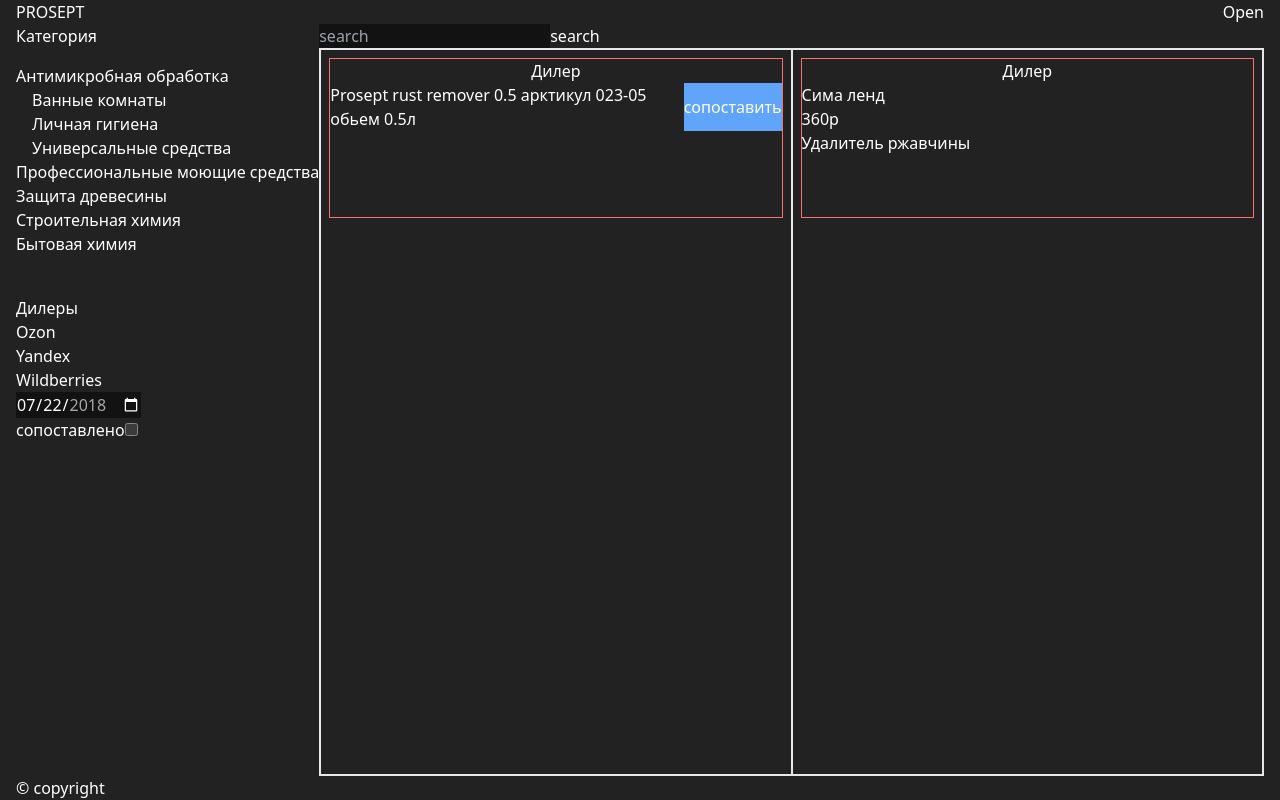
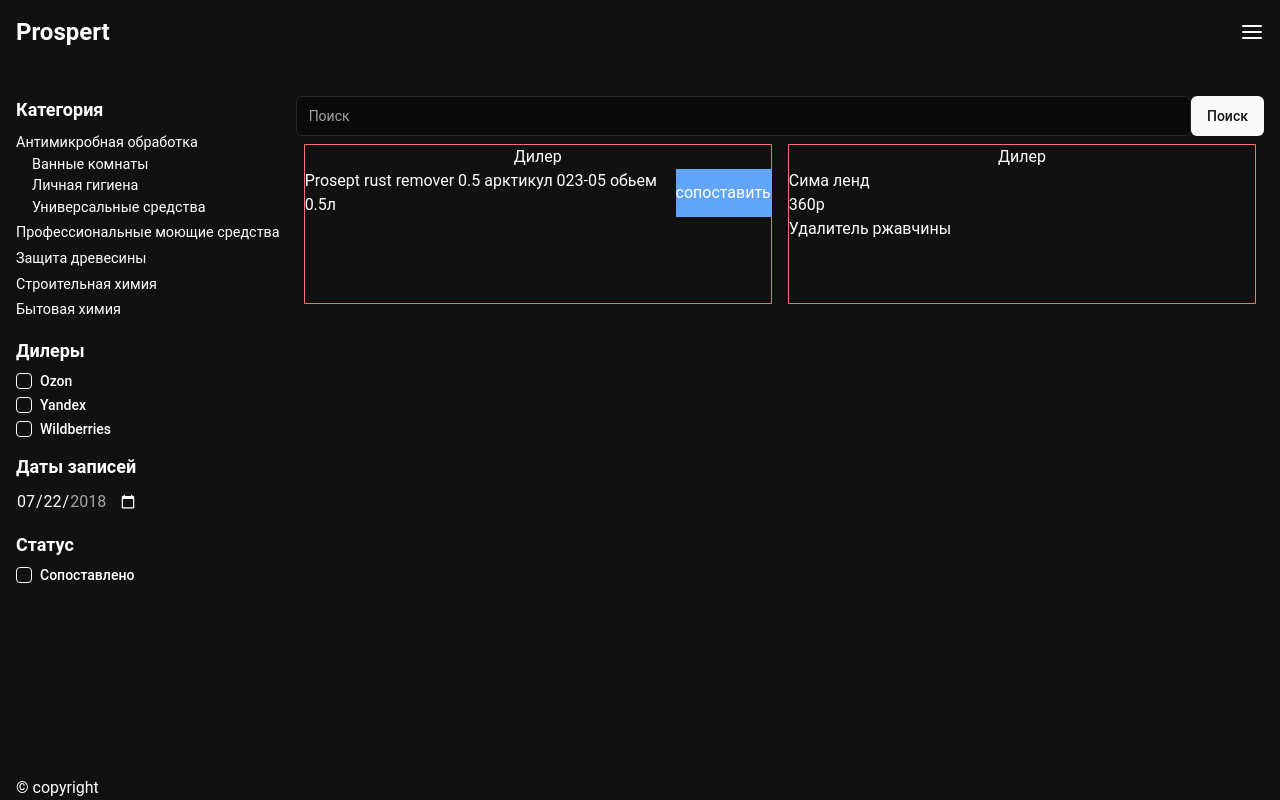
Before and after one commit to ImreTot/prosept_compare_service, a React (Vite) app in the folder frontend/: page / in a window 1280 px wide. Built offline with nearby package versions, Linux system fonts and the light colour scheme.

Commit message:
feat: complete aside

```diff
--- a/frontend/package.json
+++ b/frontend/package.json
@@ -10,7 +10,10 @@
     "preview": "vite preview"
   },
   "dependencies": {
+    "@radix-ui/react-checkbox": "^1.0.4",
     "@radix-ui/react-dropdown-menu": "^2.0.6",
+    "@radix-ui/react-label": "^2.0.2",
+    "@radix-ui/react-slot": "^1.0.2",
     "class-variance-authority": "^0.7.0",
     "clsx": "^2.0.0",
     "lucide-react": "^0.293.0",
--- a/frontend/src/App.tsx
+++ b/frontend/src/App.tsx
@@ -3,26 +3,23 @@ import TheFooter from "@/components/TheFooter"
 import TheHeader from "@/components/TheHeader"
 import Visuals from "@/components/Visuals"
 import Aside from "./components/Aside"
+import Search from "./components/Search"
 
 function App() {
 
   return (
     <div className="min-h-screen flex flex-col bg-main text-white">
       <TheHeader />
-      <main className="flex-1 flex flex-col container mx-auto">
+      <main className="flex-1 flex flex-col container mx-auto mt-8">
         <div className="flex flex-1">
-          <div>
+          <div className="flex">
             <Aside />
           </div>
           <div className="flex-1 flex flex-col">
-            <form action="" className="">
-              <input type="text" placeholder="search" />
-              <button type="submit">search</button>
-
-            </form>
-            <div className="border flex flex-1">
-              <section className="border flex-1"><List /></section>
-              <section className="flex border flex-1"><Visuals /></section>
+            <Search />
+            <div className="flex flex-1">
+              <section className="flex-1"><List /></section>
+              <section className="flex flex-1"><Visuals /></section>
             </div>
           </div>
         </div>
--- a/frontend/src/components/Aside.tsx
+++ b/frontend/src/components/Aside.tsx
@@ -1,3 +1,5 @@
+import { Label } from "@/components/ui/label"
+import { Checkbox } from "@/components/ui/checkbox"
 
 const Aside = () => {
   const categories = [
@@ -9,38 +11,48 @@ const Aside = () => {
   ]
   const dealers = ['Ozon', 'Yandex', 'Wildberries']
   return (
-    <aside className="flex-1">
-      <p className="mb-4">Категория</p>
-      <div>
+    <aside className="mr-4">
+      <section>
+        <p className="font-bold mb-2 text-lg">Категория</p>
         {categories.map((category, index) => (
-          <div key={index}>
-            <h2>{category.name}</h2>
+          <div key={index} className="mb-1 text-[0.9rem]">
+            <h2 className="hover:text-pink-300 transition-colors cursor-pointer">{category.name}</h2>
             {category.children && (
               <ul className="ml-4">
                 {category.children.map((child, childIndex) => (
-                  <li key={childIndex}>{child.name}</li>
+                  <li key={childIndex} className="hover:text-pink-300 transition-colors cursor-pointer">{child.name}</li>
                 ))}
               </ul>
             )}
           </div>
         ))}
-      </div>
-      <div className="mt-10">
-        <p>Дилеры</p>
-        {dealers.map((dealer) => (
-          <div key={dealer}>
-            <h2>{dealer}</h2>
-          </div>
-        ))}
-      </div>
-      <div>
+      </section>
+      <section className="mt-4">
+        <p className="font-bold mb-2 text-lg">Дилеры</p>
+        <div className="grid gap-2">
+          {dealers.map((dealer) => (
+            <div key={dealer} className="flex items-center space-x-2">
+              <Checkbox id={dealer} />
+              <Label htmlFor={dealer}>{dealer}</Label>
+            </div>
+            // <div className="hover:text-pink-300 transition-colors cursor-pointer">
+            // <h2>{dealer}</h2>
+            // </div>
+          ))}
+        </div>
+      </section>
+      <section className="mt-4">
+        <p className="font-bold mb-2 text-lg">Даты записей</p>
+        <input type="date" id="start" name="trip-start" value="2018-07-22" min="2018-01-01" max="2018-12-31" />
+      </section>
 
-        <input type="date" id="start" name="trip-start" value="2018-07-22" min="2018-01-01" max="2018-12-31" />
-      </div>
-      <div>
-        сопоставлено
-        <input type="checkbox" />
-      </div>
+      <section className="mt-4">
+        <p className="font-bold mb-2 text-lg">Статус</p>
+        <div className="flex items-center space-x-2">
+          <Checkbox id="terms" />
+          <Label htmlFor="terms">Сопоставлено</Label>
+        </div>
+      </section>
     </aside>
   )
 }
--- /dev/null
+++ b/frontend/src/components/Search.tsx
@@ -0,0 +1,13 @@
+import { Input } from "@/components/ui/input"
+import { Button } from "./ui/button"
+
+const Search = () => {
+  return (
+    <form action="" className="flex">
+      <Input type="text" placeholder="Поиск" />
+      <Button type="submit">Поиск</Button>
+    </form>
+  )
+}
+
+export default Search
--- a/frontend/src/components/TheHeader.tsx
+++ b/frontend/src/components/TheHeader.tsx
@@ -7,13 +7,18 @@ import {
   DropdownMenuTrigger,
 } from "@/components/ui/dropdown-menu"
 
+import { AlignJustify } from 'lucide-react';
+
+
 const TheHeader = () => {
   return (
     <header className="container mx-auto">
-      <div className="flex justify-between items-center">
-        <h1>PROSEPT</h1>
+      <div className="flex justify-between items-center py-4">
+        <h1 className="text-2xl font-bold">Prospert</h1>
         <DropdownMenu>
-          <DropdownMenuTrigger>Open</DropdownMenuTrigger>
+          <DropdownMenuTrigger>
+            <AlignJustify />
+          </DropdownMenuTrigger>
           <DropdownMenuContent>
             <DropdownMenuLabel>My Account</DropdownMenuLabel>
             <DropdownMenuSeparator />
--- /dev/null
+++ b/frontend/src/components/ui/button.tsx
@@ -0,0 +1,56 @@
+import * as React from "react"
+import { Slot } from "@radix-ui/react-slot"
+import { cva, type VariantProps } from "class-variance-authority"
+
+import { cn } from "@/lib/utils"
+
+const buttonVariants = cva(
+  "inline-flex items-center justify-center whitespace-nowrap rounded-md text-sm font-medium ring-offset-background transition-colors focus-visible:outline-none focus-visible:ring-2 focus-visible:ring-ring focus-visible:ring-offset-2 disabled:pointer-events-none disabled:opacity-50",
+  {
+    variants: {
+      variant: {
+        default: "bg-primary text-primary-foreground hover:bg-primary/90",
+        destructive:
+          "bg-destructive text-destructive-foreground hover:bg-destructive/90",
+        outline:
+          "border border-input bg-background hover:bg-accent hover:text-accent-foreground",
+        secondary:
+          "bg-secondary text-secondary-foreground hover:bg-secondary/80",
+        ghost: "hover:bg-accent hover:text-accent-foreground",
+        link: "text-primary underline-offset-4 hover:underline",
+      },
+      size: {
+        default: "h-10 px-4 py-2",
+        sm: "h-9 rounded-md px-3",
+        lg: "h-11 rounded-md px-8",
+        icon: "h-10 w-10",
+      },
+    },
+    defaultVariants: {
+      variant: "default",
+      size: "default",
+    },
+  }
+)
+
+export interface ButtonProps
+  extends React.ButtonHTMLAttributes<HTMLButtonElement>,
+    VariantProps<typeof buttonVariants> {
+  asChild?: boolean
+}
+
+const Button = React.forwardRef<HTMLButtonElement, ButtonProps>(
+  ({ className, variant, size, asChild = false, ...props }, ref) => {
+    const Comp = asChild ? Slot : "button"
+    return (
+      <Comp
+        className={cn(buttonVariants({ variant, size, className }))}
+        ref={ref}
+        {...props}
+      />
+    )
+  }
+)
+Button.displayName = "Button"
+
+export { Button, buttonVariants }
--- /dev/null
+++ b/frontend/src/components/ui/card.tsx
@@ -0,0 +1,79 @@
+import * as React from "react"
+
+import { cn } from "@/lib/utils"
+
+const Card = React.forwardRef<
+  HTMLDivElement,
+  React.HTMLAttributes<HTMLDivElement>
+>(({ className, ...props }, ref) => (
+  <div
+    ref={ref}
+    className={cn(
+      "rounded-lg border bg-card text-card-foreground shadow-sm",
+      className
+    )}
+    {...props}
+  />
+))
+Card.displayName = "Card"
+
+const CardHeader = React.forwardRef<
+  HTMLDivElement,
+  React.HTMLAttributes<HTMLDivElement>
+>(({ className, ...props }, ref) => (
+  <div
+    ref={ref}
+    className={cn("flex flex-col space-y-1.5 p-6", className)}
+    {...props}
+  />
+))
+CardHeader.displayName = "CardHeader"
+
+const CardTitle = React.forwardRef<
+  HTMLParagraphElement,
+  React.HTMLAttributes<HTMLHeadingElement>
+>(({ className, ...props }, ref) => (
+  <h3
+    ref={ref}
+    className={cn(
+      "text-2xl font-semibold leading-none tracking-tight",
+      className
+    )}
+    {...props}
+  />
+))
+CardTitle.displayName = "CardTitle"
+
+const CardDescription = React.forwardRef<
+  HTMLParagraphElement,
+  React.HTMLAttributes<HTMLParagraphElement>
+>(({ className, ...props }, ref) => (
+  <p
+    ref={ref}
+    className={cn("text-sm text-muted-foreground", className)}
+    {...props}
+  />
+))
+CardDescription.displayName = "CardDescription"
+
+const CardContent = React.forwardRef<
+  HTMLDivElement,
+  React.HTMLAttributes<HTMLDivElement>
+>(({ className, ...props }, ref) => (
+  <div ref={ref} className={cn("p-6 pt-0", className)} {...props} />
+))
+CardContent.displayName = "CardContent"
+
+const CardFooter = React.forwardRef<
+  HTMLDivElement,
+  React.HTMLAttributes<HTMLDivElement>
+>(({ className, ...props }, ref) => (
+  <div
+    ref={ref}
+    className={cn("flex items-center p-6 pt-0", className)}
+    {...props}
+  />
+))
+CardFooter.displayName = "CardFooter"
+
+export { Card, CardHeader, CardFooter, CardTitle, CardDescription, CardContent }
--- /dev/null
+++ b/frontend/src/components/ui/checkbox.tsx
@@ -0,0 +1,28 @@
+import * as React from "react"
+import * as CheckboxPrimitive from "@radix-ui/react-checkbox"
+import { Check } from "lucide-react"
+
+import { cn } from "@/lib/utils"
+
+const Checkbox = React.forwardRef<
+  React.ElementRef<typeof CheckboxPrimitive.Root>,
+  React.ComponentPropsWithoutRef<typeof CheckboxPrimitive.Root>
+>(({ className, ...props }, ref) => (
+  <CheckboxPrimitive.Root
+    ref={ref}
+    className={cn(
+      "peer h-4 w-4 shrink-0 rounded-sm border border-primary ring-offset-background focus-visible:outline-none focus-visible:ring-2 focus-visible:ring-ring focus-visible:ring-offset-2 disabled:cursor-not-allowed disabled:opacity-50 data-[state=checked]:bg-primary data-[state=checked]:text-primary-foreground",
+      className
+    )}
+    {...props}
+  >
+    <CheckboxPrimitive.Indicator
+      className={cn("flex items-center justify-center text-current")}
+    >
+      <Check className="h-4 w-4" />
+    </CheckboxPrimitive.Indicator>
+  </CheckboxPrimitive.Root>
+))
+Checkbox.displayName = CheckboxPrimitive.Root.displayName
+
+export { Checkbox }
--- /dev/null
+++ b/frontend/src/components/ui/input.tsx
@@ -0,0 +1,25 @@
+import * as React from "react"
+
+import { cn } from "@/lib/utils"
+
+export interface InputProps
+  extends React.InputHTMLAttributes<HTMLInputElement> {}
+
+const Input = React.forwardRef<HTMLInputElement, InputProps>(
+  ({ className, type, ...props }, ref) => {
+    return (
+      <input
+        type={type}
+        className={cn(
+          "flex h-10 w-full rounded-md border border-input bg-background px-3 py-2 text-sm ring-offset-background file:border-0 file:bg-transparent file:text-sm file:font-medium placeholder:text-muted-foreground focus-visible:outline-none focus-visible:ring-2 focus-visible:ring-ring focus-visible:ring-offset-2 disabled:cursor-not-allowed disabled:opacity-50",
+          className
+        )}
+        ref={ref}
+        {...props}
+      />
+    )
+  }
+)
+Input.displayName = "Input"
+
+export { Input }
--- /dev/null
+++ b/frontend/src/components/ui/label.tsx
@@ -0,0 +1,24 @@
+import * as React from "react"
+import * as LabelPrimitive from "@radix-ui/react-label"
+import { cva, type VariantProps } from "class-variance-authority"
+
+import { cn } from "@/lib/utils"
+
+const labelVariants = cva(
+  "text-sm font-medium leading-none peer-disabled:cursor-not-allowed peer-disabled:opacity-70"
+)
+
+const Label = React.forwardRef<
+  React.ElementRef<typeof LabelPrimitive.Root>,
+  React.ComponentPropsWithoutRef<typeof LabelPrimitive.Root> &
+    VariantProps<typeof labelVariants>
+>(({ className, ...props }, ref) => (
+  <LabelPrimitive.Root
+    ref={ref}
+    className={cn(labelVariants(), className)}
+    {...props}
+  />
+))
+Label.displayName = LabelPrimitive.Root.displayName
+
+export { Label }
--- a/frontend/src/index.css
+++ b/frontend/src/index.css
@@ -1,10 +1,12 @@
 @tailwind base;
 @tailwind components;
 @tailwind utilities;
+@import url('https://fonts.googleapis.com/css2?family=Open+Sans:wght@400;700&display=swap');
 
 html,body {
   color-scheme: dark;
   min-height: 100vh;
+  font-family: 'Roboto'
 }
 
 @layer base {
--- a/frontend/tailwind.config.ts
+++ b/frontend/tailwind.config.ts
@@ -17,7 +17,7 @@ module.exports = {
     },
     extend: {
       colors: {
-        main: '#222',
+        main: '#111',
         border: "hsl(var(--border))",
         input: "hsl(var(--input))",
         ring: "hsl(var(--ring))",
```
Also changed, not shown: 1 other file (tests, documents, lock files or other folders).
